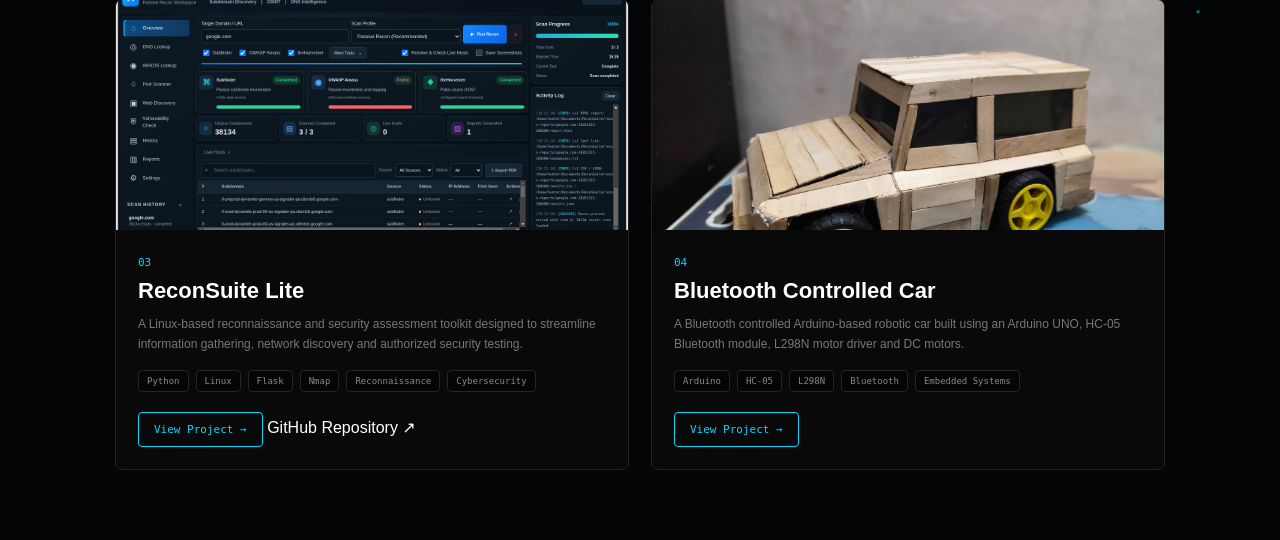
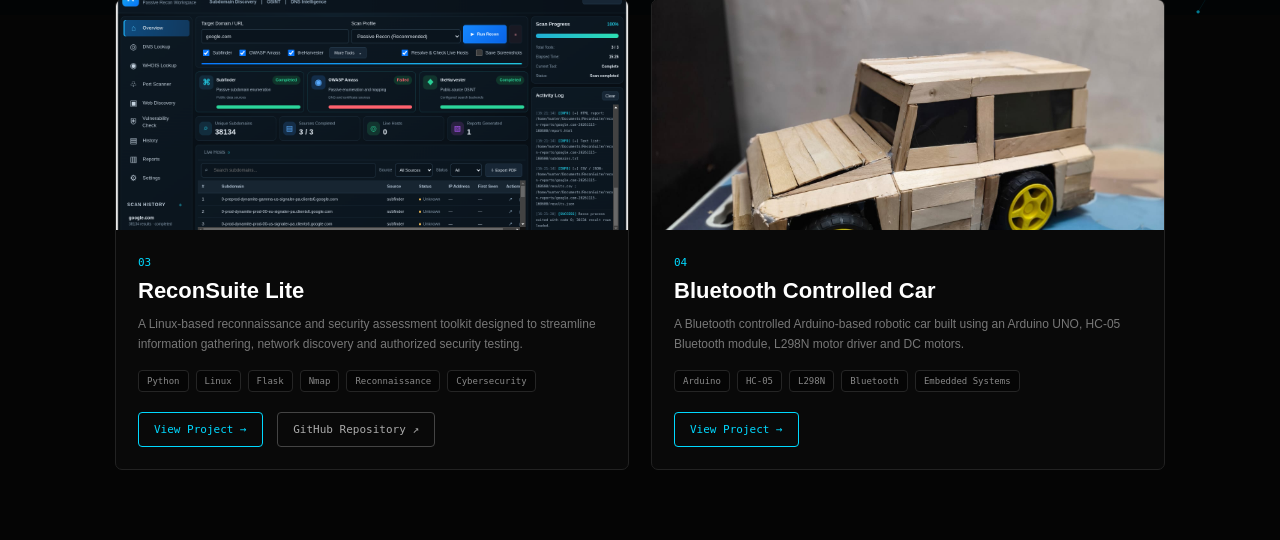
Before and after one commit to sachinu7705/sachin-portfolio, a Flask app: page /projects in a window 1280 px wide. Shown: the part 785-1325 px from the top of the page. Run offline with Flask 3, Linux system fonts and the light colour scheme.

Commit message:
Add styles for GitHub project link
Added styles for GitHub project link with hover effects.

```diff
--- a/static/css/projects.css
+++ b/static/css/projects.css
@@ -770,3 +770,25 @@ a {
     }
 
 }
+
+/* RECONSUITE GITHUB LINK */
+
+.project-github {
+    display: inline-block;
+    margin-top: 20px;
+    margin-left: 10px;
+    padding: 10px 15px;
+    color: #aaa;
+    background: transparent;
+    border: 1px solid #444;
+    border-radius: 4px;
+    font-family: monospace;
+    font-size: 11px;
+    text-decoration: none;
+    transition: 0.3s;
+}
+
+.project-github:hover {
+    color: #00d9ff;
+    border-color: #00d9ff;
+}
```
